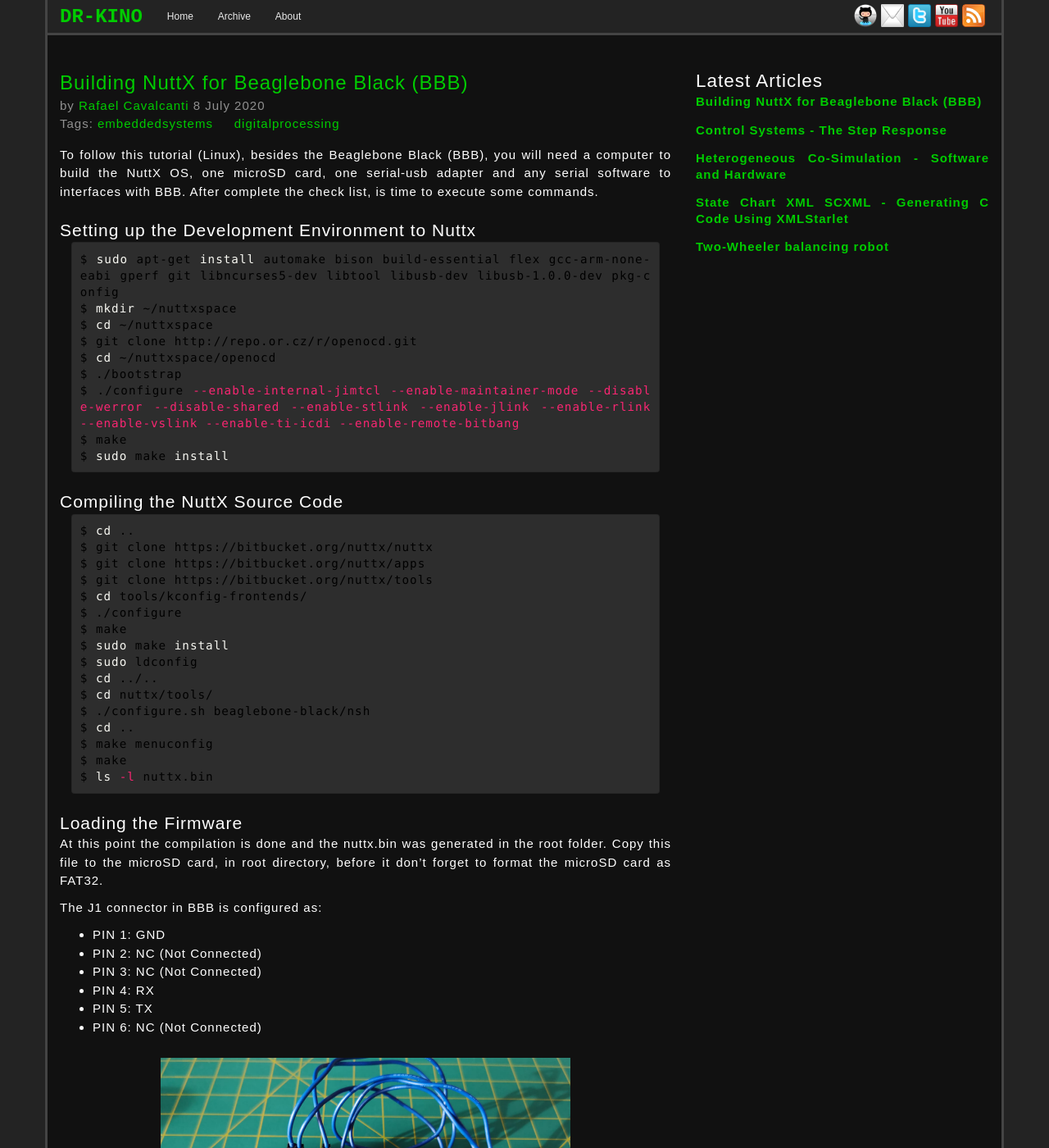
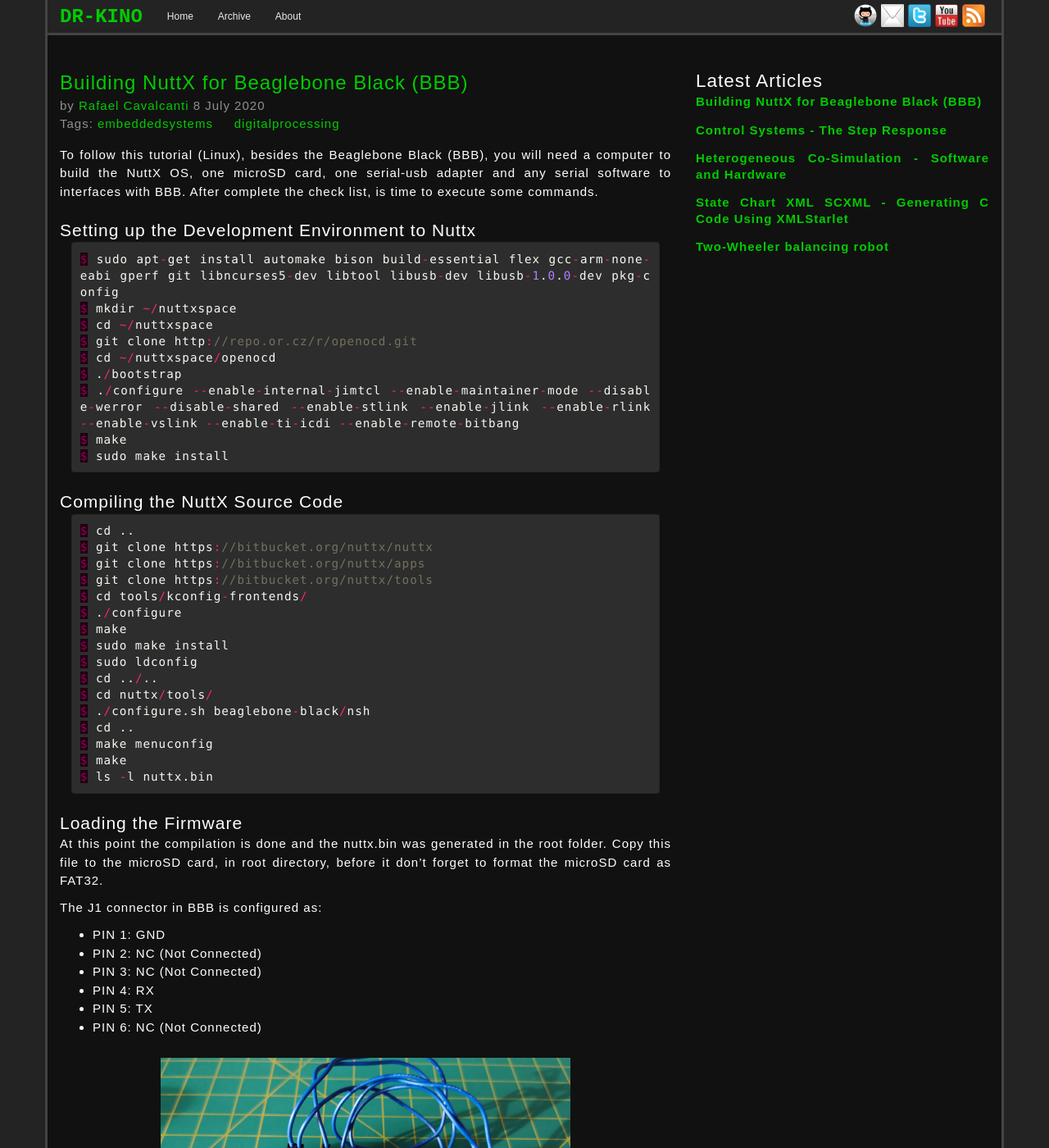
Before and after one commit to dr-kino/dr-kino.github.io, a Jekyll site: the page built from _posts/2020-07-08-NuttX-build-for-beaglebone-black.markdown, in a window 1280 px wide and 1400 px high. Shown: the whole window at 82% size. Built offline with Jekyll 4.4.1, drawn with Linux system fonts in a browser that asks for light colours; nearby versions of some CDN libraries; comment, search, counter and statistics services are not loaded; some of the changed text lies outside the part shown.

Commit message:
Added different syntax to the post

````diff
--- a/_posts/2020-07-08-NuttX-build-for-beaglebone-black.markdown
+++ b/_posts/2020-07-08-NuttX-build-for-beaglebone-black.markdown
@@ -14,7 +14,7 @@
 
 ### Setting up the Development Environment to Nuttx
 
-```console
+```c
 $ sudo apt-get install automake bison build-essential flex gcc-arm-none-eabi gperf git libncurses5-dev libtool libusb-dev libusb-1.0.0-dev pkg-config
 $ mkdir ~/nuttxspace
 $ cd ~/nuttxspace
@@ -28,7 +28,7 @@
 
 ### Compiling the NuttX Source Code
 
-```console
+```c
 $ cd ..
 $ git clone https://bitbucket.org/nuttx/nuttx
 $ git clone https://bitbucket.org/nuttx/apps
@@ -78,7 +78,7 @@
 
 Now you will need to type the following commands to start the application:
 
-```console
+```c
 load mmc 0 0x8a000000 nuttx.bin
 go 0x8a000000
 ```
````
